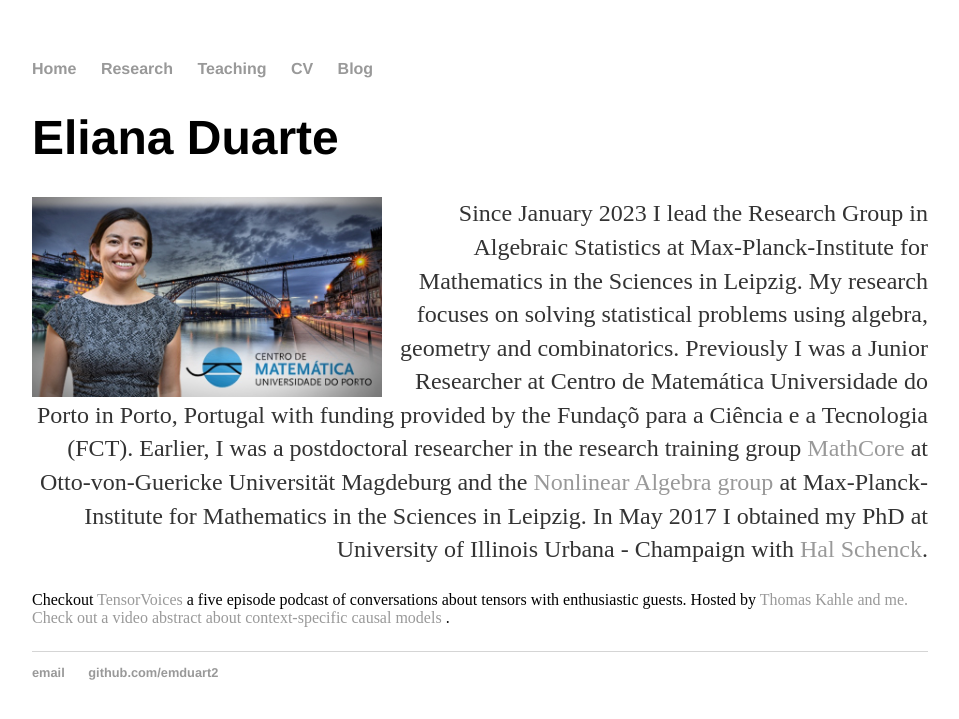
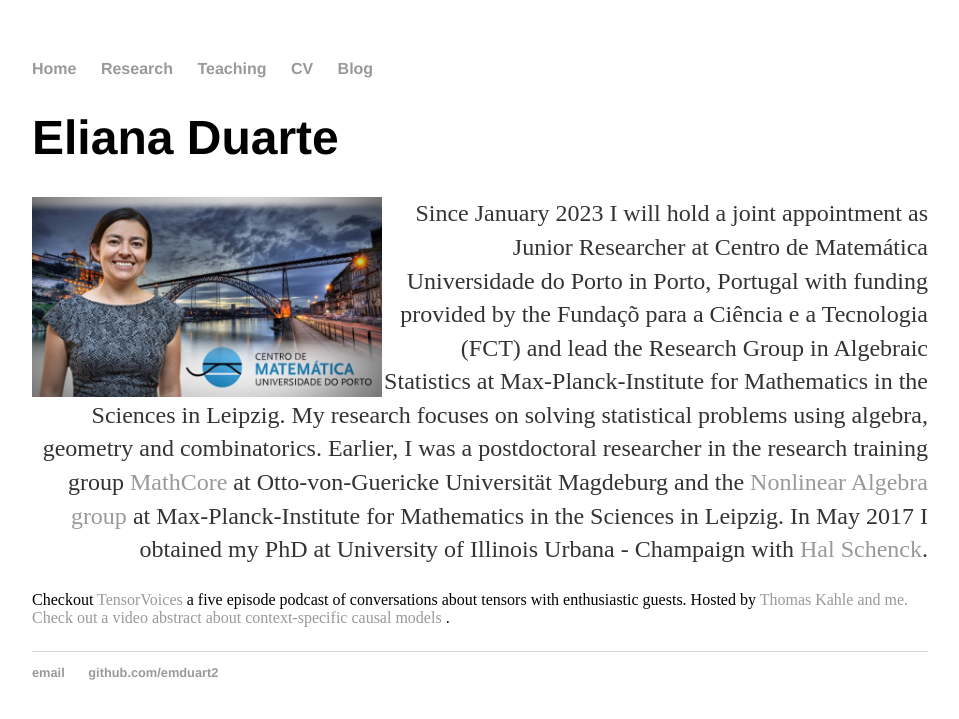
Before and after one commit to emduart2/emduart2.github.io, a Jekyll site: the page built from index.html, in a window 1280 px wide. Shown: the top 719 px of the page, without its empty margins (160-1119 px from the left). Built offline with Jekyll 4.4.1, drawn with Linux system fonts in a browser that asks for light colours.

Commit message:
Updated description

```diff
--- a/index.html
+++ b/index.html
@@ -6,10 +6,10 @@ title: Eliana Duarte, PhD in Mathematics
 <div class="blurb">
   <h1>Eliana Duarte</h1>
   <p align = "right" > <img src="/assets/Eliana.jpg" alt="Eliana" align="left" style="width:350px;height:200px;">
-    Since January 2023 I lead the Research Group in Algebraic Statistics at Max-Planck-Institute for Mathematics in the Sciences in
+    Since January 2023 I will hold a joint appointment as Junior Researcher at Centro de Matem&aacutetica Universidade do Porto in Porto, Portugal with funding provided by
+    the Funda&ccedil&otilde para a Ci&ecircncia e a Tecnologia <a href= "https://www.fct.pt"> </a>  (FCT) and
+    lead the Research Group in Algebraic Statistics at Max-Planck-Institute for Mathematics in the Sciences in
     Leipzig. My research focuses on solving statistical problems using algebra, geometry and combinatorics.
-    Previously I was a  Junior Researcher at Centro de Matem&aacutetica Universidade do Porto in Porto, Portugal with funding provided by
-    the Funda&ccedil&otilde para a Ci&ecircncia e a Tecnologia <a href= "https://www.fct.pt"> </a>  (FCT).
     Earlier, I was a postdoctoral researcher in the research training group <a href="https://www.mathcore.ovgu.de">MathCore</a> at Otto-von-Guericke Universit&aumlt Magdeburg
     and the<a href="https://www.mis.mpg.de/nlalg/research.html">  Nonlinear Algebra group </a> at Max-Planck-Institute for Mathematics in the Sciences in Leipzig.
 	   In May 2017 I obtained my PhD at University of Illinois Urbana - Champaign with
```
